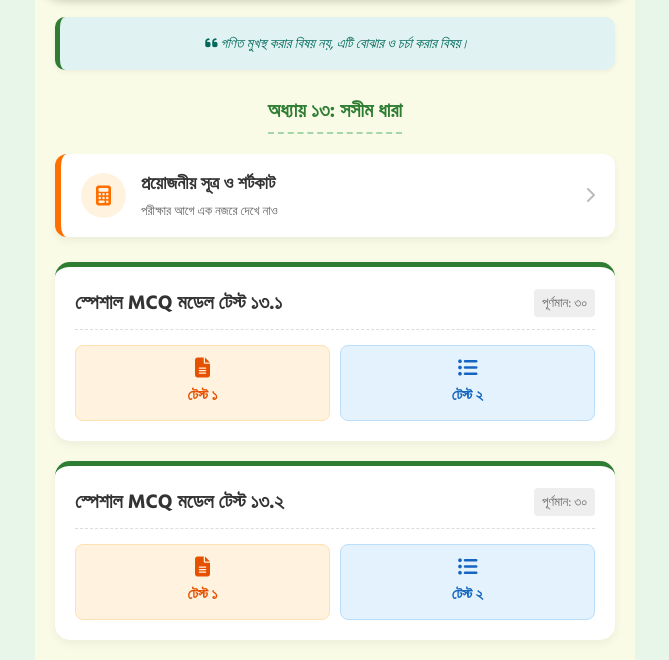
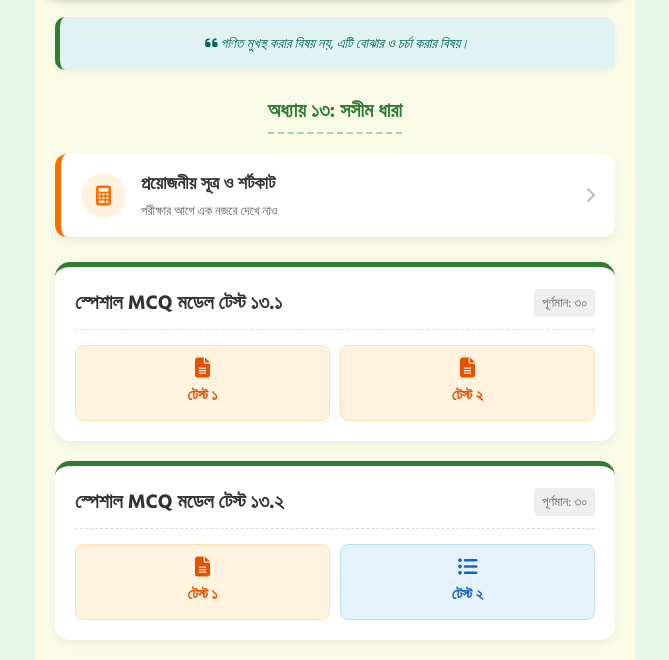
Before and after one commit to sujonsir7323/sujon-sir, a plain HTML site: page math_ch13_test.html in a window 1280 px wide. Shown: the part 222-882 px from the top of the page, without its empty margins (305-974 px from the left). Drawn offline with Linux system fonts and the light colour scheme.

Commit message:
Add files via upload

```diff
--- a/math_ch13_test.html
+++ b/math_ch13_test.html
@@ -197,8 +197,8 @@
                         টেস্ট ১
                     </a>
 
-                    <a href="#" class="action-btn btn-mcq" onclick="alert('শীঘ্রই আসছে!')">
-                        <i class="fas fa-list-ul btn-icon"></i>
+                    <a href="math13_mcq_special2.html" class="action-btn btn-cq">
+                        <i class="fas fa-file-alt btn-icon"></i>
                         টেস্ট ২
                     </a>
                 </div>
```
Also changed, not shown: math13_mcq_special4.html (+3 -3 lines), math13_mcq_special2.html (line endings or trailing spaces).
